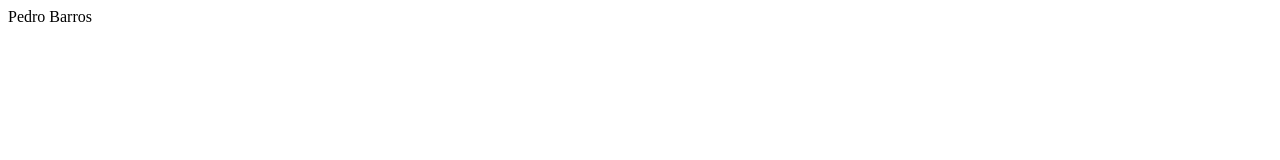
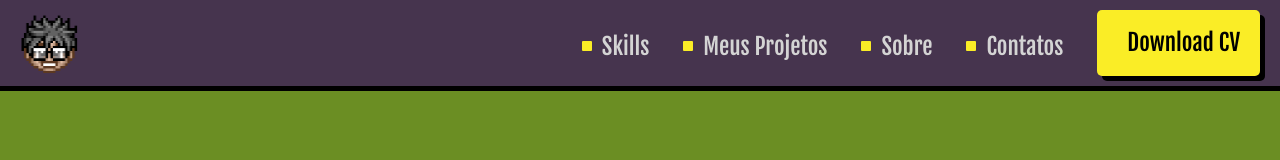
Before and after one commit to PedroBarrosG/pedrobarrosg.github.io, a plain HTML site: page index.html in a window 1280 px wide. Drawn offline with Linux system fonts and the light colour scheme.

Commit message:
Adiciona projeto

```diff
--- /dev/null
+++ b/css/index.css
@@ -0,0 +1,69 @@
+
+
+
+        header {
+            display: flex;
+            justify-content: space-between;
+            background-color: #46344E;
+            border-bottom: 5px solid black;
+            padding: 10px 20px;
+            align-items: center
+
+        }
+        body {
+            background-color: olivedrab;
+        }
+
+        nav {
+            text-align: right;
+
+
+        }
+        a {
+            display: inline-flex;
+            align-items: center;
+            color: rgb(212, 212, 212);
+            font-size: 23px;
+            font-family: "Fjalla One", "Fira Code", Arial, Arial, Helvetica, sans-serif;
+            font-weight: 500;
+            text-decoration: none;
+            margin-right: 30px;
+
+        }
+        a::before {
+            content: "";
+            background-color: #faed26;
+            width: 10px;
+            height: 10px;
+            margin-right: 10px;
+            border-radius: 1px;
+
+        }
+
+        #downloadbutton {
+            color: black;
+            display: inline-block;
+            background-color: #faed26;
+            height: 30px;
+            line-height: 30px;
+            padding: 18px 20px;
+            box-shadow: 5px 5px 0px black;
+            border-radius: 5px;
+            margin-right: 0px;
+            transition: transform 250ms cubic-bezier(0.44,-0.29, 0.74, 0.05);
+
+
+        }
+
+        #downloadbutton:hover {
+            transform: scale(1.06);
+            background-color: #e6d822;
+        }
+
+        #sobre:hover, #meusprojetos:hover, #skills:hover, #contatos:hover {
+            color: white;
+            text-decoration-line: underline;
+            padding-bottom: 10px 20px;
+            position: relative;
+
+        }
--- /dev/null
+++ b/css/reset.css
@@ -0,0 +1,4 @@
+body {
+	margin: 0;
+
+}
--- a/index.html
+++ b/index.html
@@ -1 +1,35 @@
-Pedro Barros
+<!DOCTYPE html>
+<html lang="pt-BR">
+<head>
+    <meta charset="UTF-8">
+    <title>Porfólio Pedro Barros</title>
+
+        <!-- Fira Code fallback-->
+        <link rel="preconnect" href="https://fonts.gstatic.com">
+        <link href="https://fonts.googleapis.com/css2?family=Fjalla+One&display=swap" rel="stylesheet">
+        <link rel="preconnect" href="https://fonts.gstatic.com">
+        <link href="https://fonts.googleapis.com/css2?family=Fira+Code:wght@500&display=swap" rel="stylesheet">
+        <link rel="preconnect" href="https://fonts.gstatic.com">
+        <link href="https://fonts.googleapis.com/css2?family=Fira+Code:wght@300;500&display=swap" rel="stylesheet">
+
+    <link rel="stylesheet" href="css/reset.css">
+    <link rel="stylesheet" href="css/index.css";>
+
+</head>
+<body>
+    <header>
+
+        <img src="assets/img/logo.png" width="60" height="60"  alt="Avatar do Pedro Barros" >
+
+
+        <nav>
+            <a id="skills" href="" lang="en" ><span></span>Skills</a>
+            <a id=meusprojetos href=""><span></span>Meus Projetos</a>
+            <a id="sobre" href="">Sobre</a>
+            <a id="contatos"  href=""><span></span>Contatos</a>
+            <a id= "downloadbutton" href="" lang="en">Download CV</a>
+
+        </nav>
+    </header>
+</body>
+</html>
```
Also changed, not shown: assets/img/logo - Copy.png (added), assets/img/logo.png (added), assets/portfolio.png (added).
